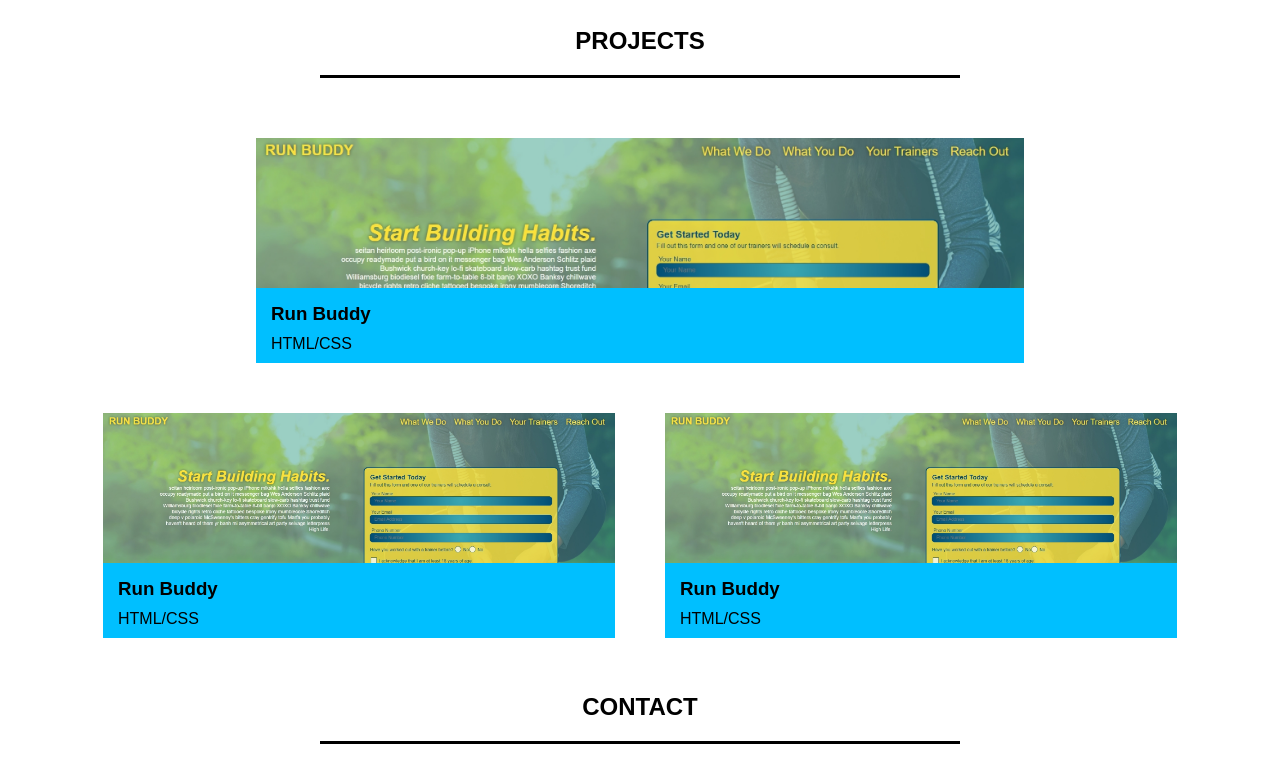
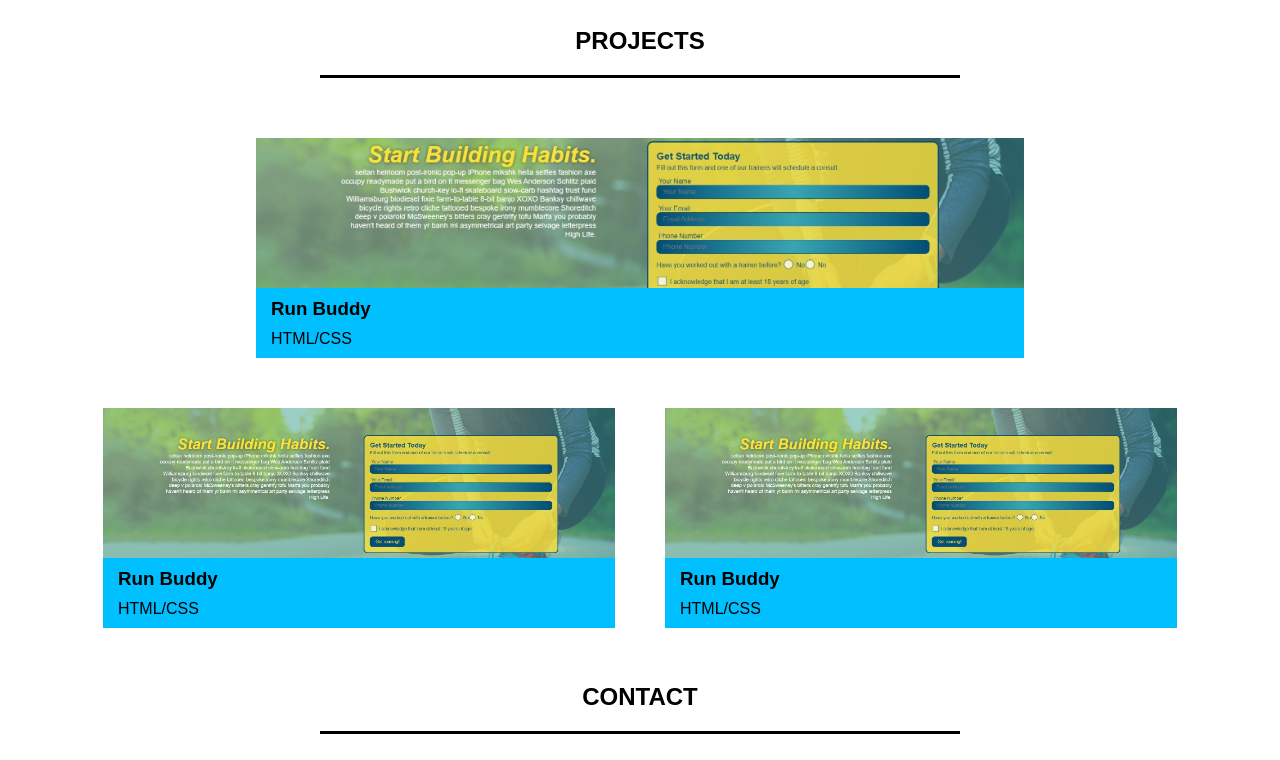
Before and after one commit to Seeker-09/My-Portfolio, a plain HTML site: page index.html in a window 1280 px wide. Shown: the part 675-1435 px from the top of the page. Drawn offline with Linux system fonts and the light colour scheme.

Commit message:
fixed the project background images to be variable screensize friendly

```diff
--- a/assets/css/style.css
+++ b/assets/css/style.css
@@ -121,8 +121,8 @@ section h2 {
 
 .projectImg {
     height: 150px;
-    margin-bottom: 15px;
     background-size: cover;
+    background-position: center center;
 }
 
 .projectImg:hover {
```
